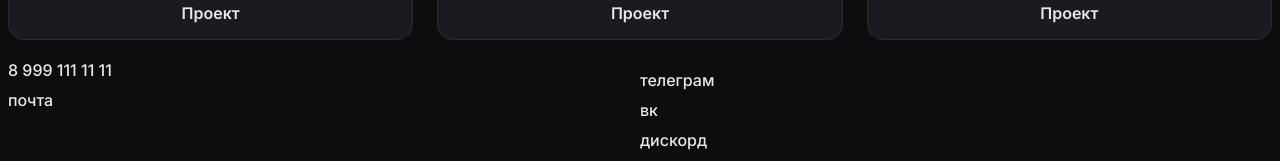
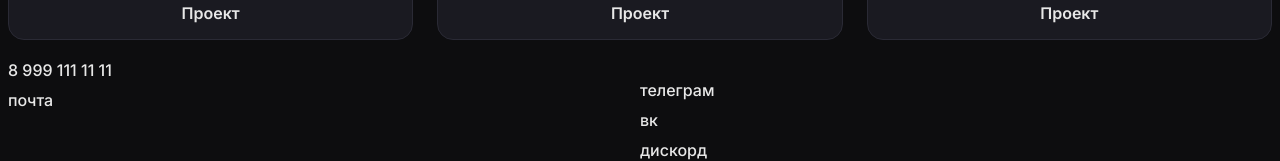
Before and after one commit to BaudPVZ/portfolio, a React (Vite) app: page / in a window 1280 px wide. Shown: the part 750-911 px from the top of the page. Built offline with nearby package versions, Linux system fonts and the light colour scheme.

Commit message:
Update style.css

```diff
--- a/src/style.css
+++ b/src/style.css
@@ -141,6 +141,10 @@ margin:0;
     margin-top: 10px;
 }
 
+.bottom__card-part:first-child{
+   margin-top: 20px
+}
+
 
 
 @media (max-width: 900px) {
```
